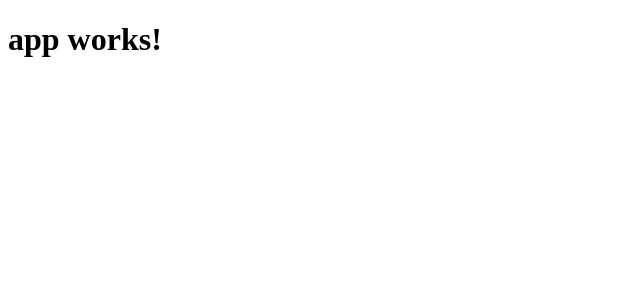
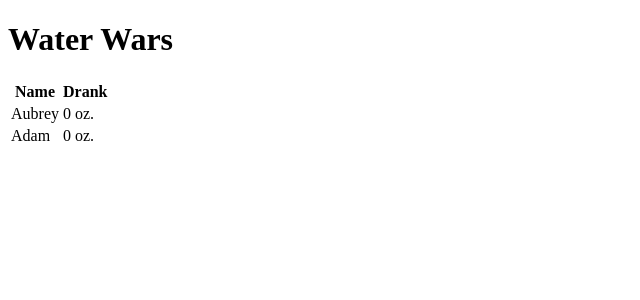
Before and after one commit to adamstegman/drank, an Angular app: page / in a window 1280 px wide. Shown: the top 300 px of the page, without its empty margins (0-640 px from the left). Built offline with nearby package versions, Linux system fonts and the light colour scheme.

Commit message:
Simple drank display

```diff
--- a/src/app/app.component.html
+++ b/src/app/app.component.html
@@ -1,3 +1,17 @@
 <h1>
   {{title}}
 </h1>
+<table>
+  <tr>
+    <th>Name</th>
+    <th>Drank</th>
+    <th></th>
+    <th></th>
+  </tr>
+  <tr *ngFor="let drinker of drinkers">
+    <td>{{drinker.name}}</td>
+    <td>{{drinker.drank | floor}} oz.</td>
+    <td></td>
+    <td></td>
+  </tr>
+</table>
--- a/src/app/app.component.ts
+++ b/src/app/app.component.ts
@@ -1,4 +1,10 @@
 import { Component } from '@angular/core';
+
+export class Drinker {
+  id: number;
+  name: string;
+  drank: number;
+}
 
 @Component({
   selector: 'app-root',
@@ -6,5 +12,9 @@ import { Component } from '@angular/core';
   styleUrls: ['./app.component.css']
 })
 export class AppComponent {
-  title = 'app works!';
+  title = 'Water Wars';
+  drinkers: Drinker[] = [
+    {id: 1, name: "Aubrey", drank: 0},
+    {id: 2, name: "Adam", drank: 0},
+  ];
 }
--- a/src/app/app.module.ts
+++ b/src/app/app.module.ts
@@ -4,10 +4,12 @@ import { FormsModule } from '@angular/forms';
 import { HttpModule } from '@angular/http';
 
 import { AppComponent } from './app.component';
+import { FloorPipe } from './floor.pipe';
 
 @NgModule({
   declarations: [
-    AppComponent
+    AppComponent,
+    FloorPipe
   ],
   imports: [
     BrowserModule,
--- /dev/null
+++ b/src/app/floor.pipe.ts
@@ -0,0 +1,8 @@
+import { Pipe, PipeTransform } from '@angular/core';
+
+@Pipe({name: 'floor'})
+export class FloorPipe implements PipeTransform {
+  transform(input: number) {
+    return Math.floor(input);
+  }
+}
```
